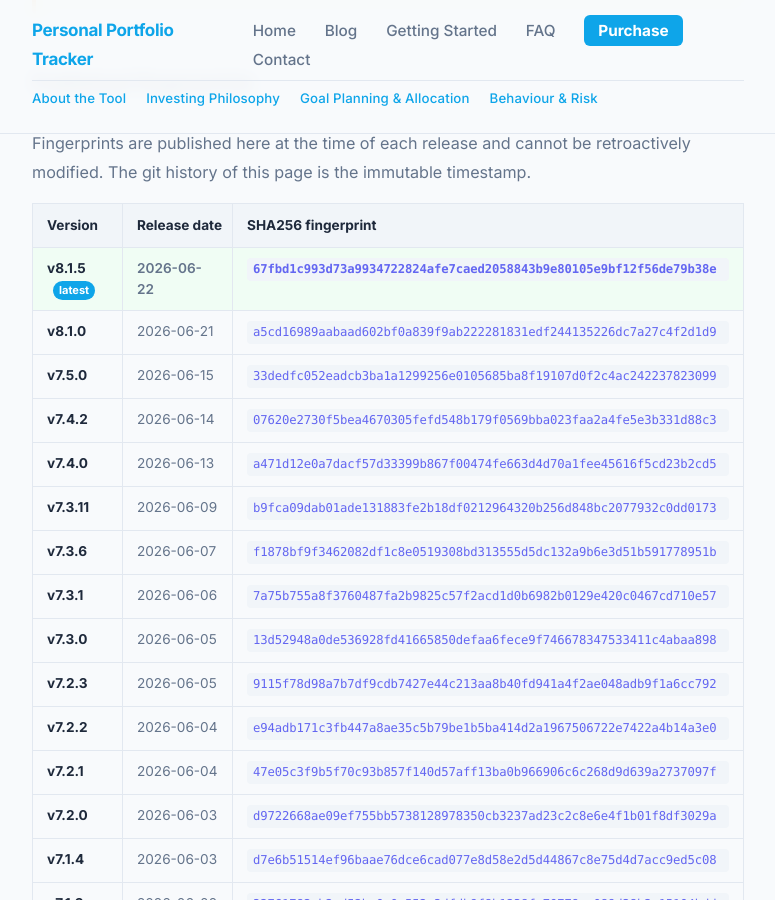
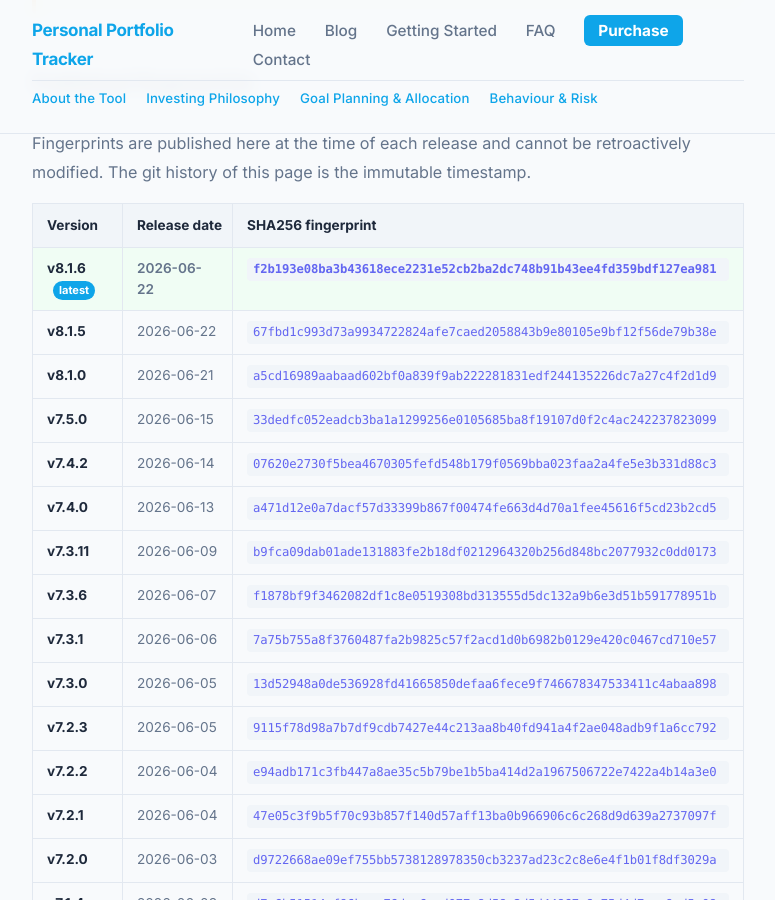
Before and after one commit to srikrishna2024/portfolio-tracker-blog, a Jekyll site: the page built from release-fingerprints/index.html, in a window 1280 px wide and 900 px high, scrolled down 976 px. Shown: the whole window, without its empty margins (252-1027 px from the left). Built offline with Jekyll 4.4.1, drawn with Linux system fonts in a browser that asks for light colours.

Commit message:
release: add v8.1.6 fingerprint

```diff
--- a/release-fingerprints/index.html
+++ b/release-fingerprints/index.html
@@ -40,7 +40,12 @@ title: Release Fingerprints
       </thead>
       <tbody>
         <tr class="fp-current">
-          <td><strong>v8.1.5</strong> <span class="fp-badge">latest</span></td>
+          <td><strong>v8.1.6</strong> <span class="fp-badge">latest</span></td>
+          <td>2026-06-22</td>
+          <td><code class="fp-code">f2b193e08ba3b43618ece2231e52cb2ba2dc748b91b43ee4fd359bdf127ea981</code></td>
+        </tr>
+        <tr>
+          <td><strong>v8.1.5</strong></td>
           <td>2026-06-22</td>
           <td><code class="fp-code">67fbd1c993d73a9934722824afe7caed2058843b9e80105e9bf12f56de79b38e</code></td>
         </tr>
```
